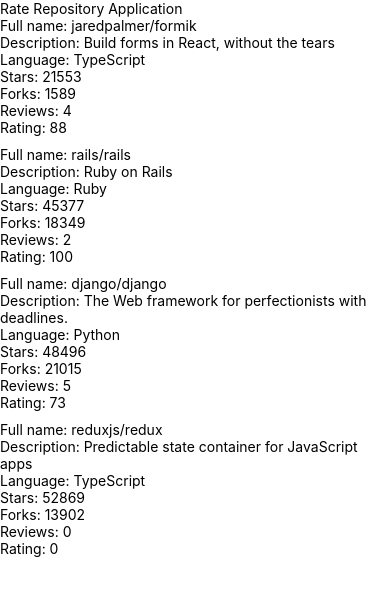
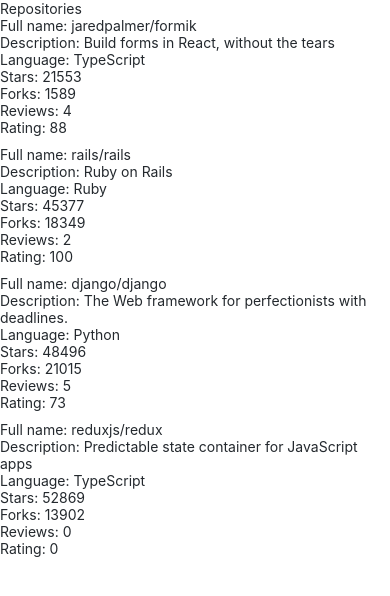
Before and after one commit to Carppi/fullstack-hy-rate-repository-app, a React Native app: screen / in a window 390 px wide. Shown: the top 596 px of the page. Built offline with nearby package versions, Linux system fonts and the light colour scheme.

Commit message:
AppBar initialized

```diff
--- /dev/null
+++ b/src/components/AppBar.jsx
@@ -0,0 +1,20 @@
+import { View, StyleSheet } from 'react-native';
+import Constants from 'expo-constants';
+import Text from './Text'
+
+const styles = StyleSheet.create({
+  container: {
+    paddingTop: Constants.statusBarHeight,
+    // ...
+  },
+  // ...
+});
+
+const AppBar = () => {
+  return <View style={styles.container}>
+    {/* ... */}
+    <Text>Repositories</Text>
+  </View>;
+};
+
+export default AppBar;
--- a/src/components/Main.jsx
+++ b/src/components/Main.jsx
@@ -1,6 +1,7 @@
 import Constants from 'expo-constants';
-import { Text, StyleSheet, View } from 'react-native';
+import { StyleSheet, View } from 'react-native';
 import RepositoryList from './RepositoryList';
+import AppBar from './AppBar';
 
 const styles = StyleSheet.create({
   container: {
@@ -13,7 +14,7 @@
 const Main = () => {
   return (
     <View style={styles.container}>
-      <Text>Rate Repository Application</Text>
+      <AppBar/>
       <RepositoryList />
     </View>
   );
--- a/src/components/RepositoryItem.jsx
+++ b/src/components/RepositoryItem.jsx
@@ -1,7 +1,8 @@
-import { Text, View } from 'react-native';
+import { View } from 'react-native';
+import Text from './Text'
 
 const RepositoryItem = ({repo}) => {
-  console.log(repo)
+
   return (
     <View>
       <Text>
--- a/src/components/RepositoryList.jsx
+++ b/src/components/RepositoryList.jsx
@@ -66,7 +66,7 @@
     <FlatList
       data={repositories}
       ItemSeparatorComponent={ItemSeparator}
-      renderItem = {renderRepo}// other props
+      renderItem = {renderRepo}
     />
   );
 };
--- /dev/null
+++ b/src/components/Text.jsx
@@ -0,0 +1,39 @@
+import { Text as NativeText, StyleSheet } from 'react-native';
+
+import theme from '../theme';
+
+const styles = StyleSheet.create({
+  text: {
+    color: theme.colors.textPrimary,
+    fontSize: theme.fontSizes.body,
+    fontFamily: theme.fonts.main,
+    fontWeight: theme.fontWeights.normal,
+  },
+  colorTextSecondary: {
+    color: theme.colors.textSecondary,
+  },
+  colorPrimary: {
+    color: theme.colors.primary,
+  },
+  fontSizeSubheading: {
+    fontSize: theme.fontSizes.subheading,
+  },
+  fontWeightBold: {
+    fontWeight: theme.fontWeights.bold,
+  },
+});
+
+const Text = ({ color, fontSize, fontWeight, style, ...props }) => {
+  const textStyle = [
+    styles.text,
+    color === 'textSecondary' && styles.colorTextSecondary,
+    color === 'primary' && styles.colorPrimary,
+    fontSize === 'subheading' && styles.fontSizeSubheading,
+    fontWeight === 'bold' && styles.fontWeightBold,
+    style,
+  ];
+
+  return <NativeText style={textStyle} {...props} />;
+};
+
+export default Text;
--- /dev/null
+++ b/src/theme.js
@@ -0,0 +1,20 @@
+const theme = {
+  colors: {
+    textPrimary: '#24292e',
+    textSecondary: '#586069',
+    primary: '#0366d6',
+  },
+  fontSizes: {
+    body: 14,
+    subheading: 16,
+  },
+  fonts: {
+    main: 'System',
+  },
+  fontWeights: {
+    normal: '400',
+    bold: '700',
+  },
+};
+
+export default theme;
```
Also changed, not shown: src/components/Subheading.jsx (added, +7 -0 lines).
